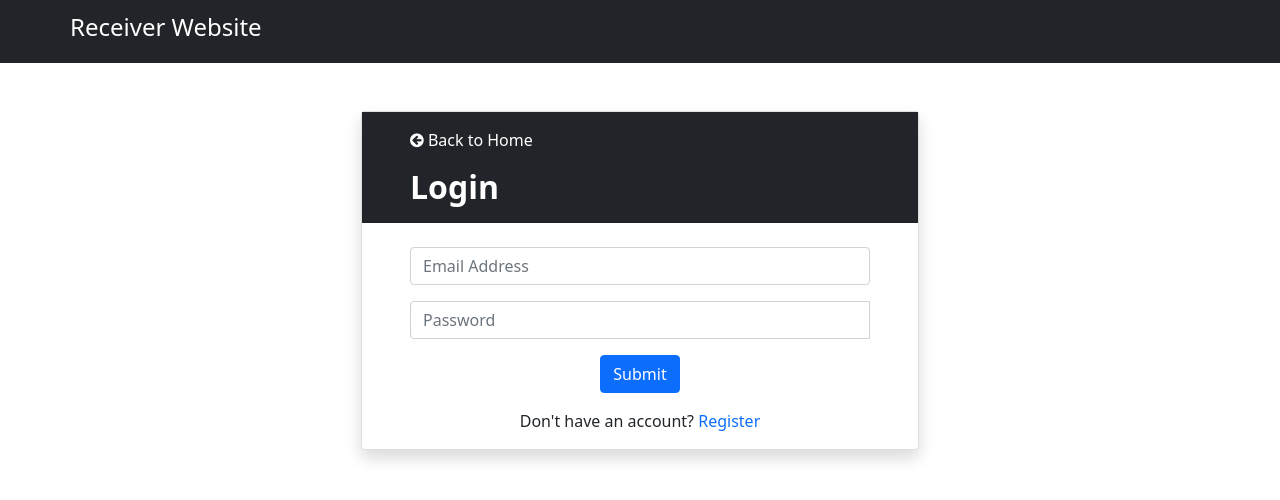
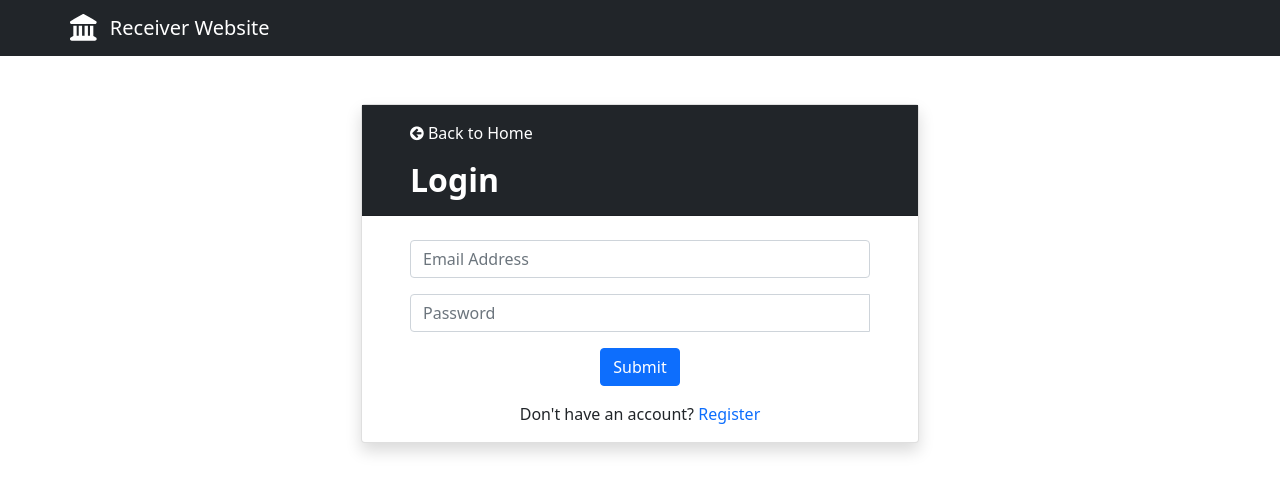
Before and after one commit to BTechProject2022/receiver-website, a React (Create React App) app in the folder client/: page /login in a window 1280 px wide. Shown: the top 500 px of the page. Built offline with nearby package versions, Linux system fonts and the light colour scheme; no server answers; the HTML template or start-up script is replaced by a standard one.

Commit message:
add spinner for create did

```diff
--- a/client/package.json
+++ b/client/package.json
@@ -4,6 +4,7 @@
   "private": true,
   "dependencies": {
     "@fortawesome/fontawesome-svg-core": "^6.1.1",
+    "@fortawesome/free-regular-svg-icons": "^6.1.1",
     "@fortawesome/free-solid-svg-icons": "^6.1.1",
     "@fortawesome/react-fontawesome": "^0.1.18",
     "@testing-library/jest-dom": "^4.2.4",
@@ -22,6 +23,7 @@
     "react-redux": "^7.1.3",
     "react-router-dom": "^5.1.2",
     "react-scripts": "3.4.0",
+    "react-spinners": "^0.11.0",
     "react-toastify": "^8.2.0",
     "redux": "^4.0.4",
     "redux-thunk": "^2.3.0",
--- a/client/src/components/layout/CreateDid.jsx
+++ b/client/src/components/layout/CreateDid.jsx
@@ -10,12 +10,14 @@ import {
   Card,
   Container,
 } from "react-bootstrap";
+import PulseLoader from "react-spinners/PulseLoader";
 
 require("dotenv").config();
 const LOCAL_IP = process.env.REACT_APP_LOCAL_IP;
 const BACKEND_PORT = process.env.REACT_APP_BACKEND_PORT;
 
 const CreateSchema = () => {
+  const [isLoading, setIsLoading] = useState(false);
   const userEmail = useSelector((state) => state.auth.user.email);
   const [user, setUser] = useState({
     orgName: "",
@@ -64,6 +66,7 @@ const CreateSchema = () => {
 
   const onSubmit = (e) => {
     e.preventDefault();
+    setIsLoading(true);
     axios
       .post("http://" + LOCAL_IP + ":" + BACKEND_PORT + "/api/did/create", {
         email: userEmail,
@@ -74,7 +77,7 @@ const CreateSchema = () => {
       })
       .then((res) => res.data)
       .then((data) => {
-        console.log(data.did);
+        console.log("data:", data.did);
         setUser({
           orgName: data.orgName,
           address: data.address,
@@ -88,6 +91,7 @@ const CreateSchema = () => {
           publicKey: "",
           privateKey: "",
         });
+        setIsLoading(false);
       });
   };
 
@@ -102,6 +106,13 @@ const CreateSchema = () => {
           </Card.Header>
           <Card.Body className="px-5">
             <Form onSubmit={onSubmit}>
+              {isLoading ? (
+                <div className="d-flex flex-column align-items-center">
+                  <h4>Creating Did</h4>
+                  <PulseLoader size="13" margin="5" />
+                </div>
+              ) : (
+                <>
                   {!!user.did ? (
                     <>
                       <Form.Group as={Row} className="mb-3">
@@ -195,6 +206,8 @@ const CreateSchema = () => {
                         </Button>
                       </div>
                     </>
+                  )}
+                </>
               )}{" "}
             </Form>{" "}
           </Card.Body>{" "}
--- a/client/src/components/layout/Navbar.js
+++ b/client/src/components/layout/Navbar.js
@@ -1,6 +1,9 @@
 import React from "react";
 import { Button, Container, Navbar, Nav } from "react-bootstrap";
 import { useDispatch, useSelector } from "react-redux";
+import { FontAwesomeIcon } from "@fortawesome/react-fontawesome";
+import { faLandmark } from "@fortawesome/free-solid-svg-icons";
+
 import { logoutUser } from "../../actions/authActions";
 
 const NavBar = () => {
@@ -17,7 +20,13 @@ const NavBar = () => {
       <Navbar bg="dark" variant="dark">
         <Container>
           <Navbar.Brand href="/">
-            <h4>Receiver Website</h4>
+            <FontAwesomeIcon
+              icon={faLandmark}
+              size="lg"
+              color="white"
+              className="mr-2"
+            />{" "}
+            Receiver Website
           </Navbar.Brand>
           {isAuthenticated && (
             <>
--- a/client/src/components/layout/Verfication.jsx
+++ b/client/src/components/layout/Verfication.jsx
@@ -146,10 +146,6 @@ const Verification = () => {
                 )}
               </Card.Body>
             </Card>
-            {sharedCreds.length === 0 ? (
-              <Alert variant="info">No Credential has been shared yet</Alert>
-            ) : (
-              <>
             <Container className="mt-4">
               <Row className="mt-4">
                 <Col>
@@ -160,6 +156,12 @@ const Verification = () => {
                       </h2>
                     </Card.Title>
                     <Card.Body>
+                      {sharedCreds.length === 0 ? (
+                        <Alert variant="info">
+                          No Credential has been shared yet
+                        </Alert>
+                      ) : (
+                        <>
                           <Table hover className="text-center">
                             <thead>
                               <tr>
@@ -199,13 +201,13 @@ const Verification = () => {
                               })}
                             </tbody>
                           </Table>
+                        </>
+                      )}
                     </Card.Body>
                   </Card>
                 </Col>
               </Row>
             </Container>
-              </>
-            )}
           </>
         ) : (
           <Alert variant="danger" className="mt-5 w-60">
```
Also changed, not shown: 1 other file (tests, documents, lock files or other folders). Lines whose indentation alone changed are shown as unchanged.
